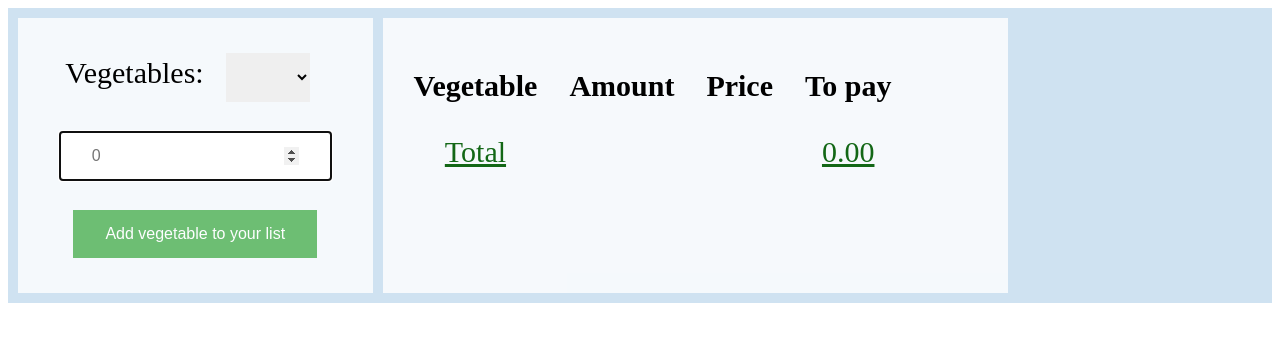
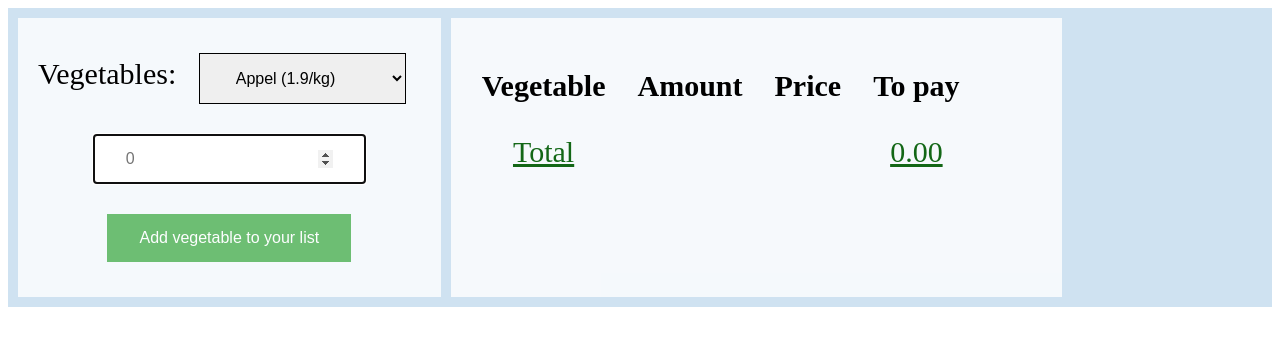
Before and after one commit to BarbaraCristinaNunes/groenwinkel, a website: page index.html in a window 1280 px wide. Drawn offline with nearby package versions, Linux system fonts and the light colour scheme.

Commit message:
commented code necessary to run project with Node

```diff
--- a/index.html
+++ b/index.html
@@ -43,6 +43,6 @@
               </table>
         </div>
       </div>
-      <script type="module" src="script.js"></script>
+      <script src="script.js"></script>
 </body>
 </html>
--- a/main.css
+++ b/main.css
@@ -45,14 +45,14 @@ button:hover {
 }
 
 input {
-  border: none;
+  border: solid 1px black;
   padding: 15px 32px;
   margin: 15px;
   font-size: medium;
 }
 
 select {
-  border: none;
+  border: solid 1px black;
   padding: 15px 32px;
   margin: 15px;
   font-size: medium;
--- a/script.js
+++ b/script.js
@@ -1,38 +1,37 @@
-import vegetables from './vegetables.json' assert { type: "json" };
+// import vegetables from './vegetables.json' assert { type: "json" };
 
-console.log("TEST", vegetables)
-
-// const vegetables = [
-//     {
-//         "vegetable": "appel",
-//         "price": 1.90,
-//         "unit": "kg"
-//     },
-//     {
-//         "vegetable": "banana",
-//         "price": 0.90,
-//         "unit": "kg"
-//     },
-//     {
-//         "vegetable": "papaya",
-//         "price": 2,
-//         "unit": "piece"
-//     },
-//     {
-//         "vegetable": "pineapple",
-//         "price": 1,
-//         "unit": "kg"
-//     },
-//     {
-//         "vegetable": "broccoli",
-//         "price": 1.50,
-//         "unit": "kg"
-//     }
-// ];
+const vegetables = [
+    {
+        "vegetable": "appel",
+        "price": 1.90,
+        "unit": "kg"
+    },
+    {
+        "vegetable": "banana",
+        "price": 0.90,
+        "unit": "kg"
+    },
+    {
+        "vegetable": "papaya",
+        "price": 2,
+        "unit": "piece"
+    },
+    {
+        "vegetable": "pineapple",
+        "price": 1,
+        "unit": "kg"
+    },
+    {
+        "vegetable": "broccoli",
+        "price": 1.50,
+        "unit": "kg"
+    }
+];
 
 const list = document.getElementById("vegetables");
 const rows = document.getElementsByTagName("tr");
 const addButton = document.getElementById("add");
+const deleteButton = document.getElementsByClassName("delete");
 addButton.addEventListener("click",selectVegetable);
 
 // With this forEach all vegetables options are created ar the select tag.
```
